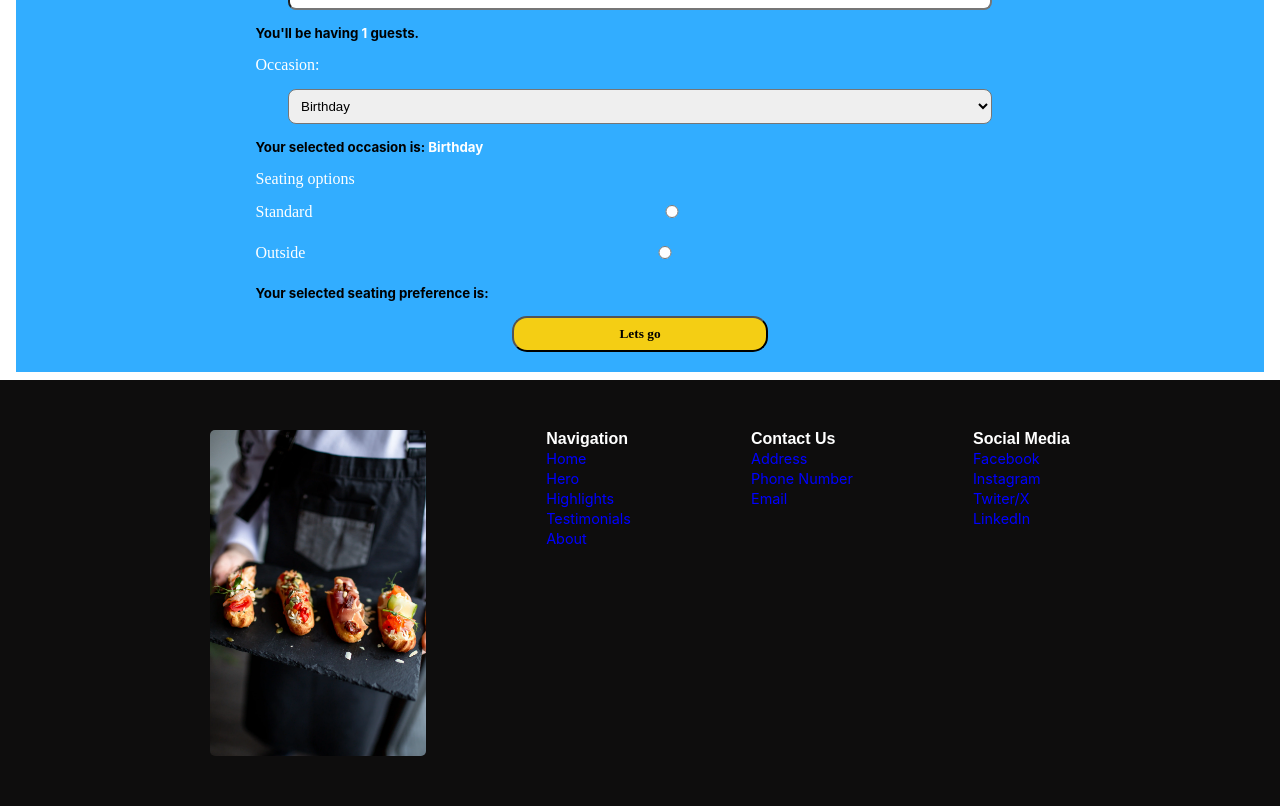
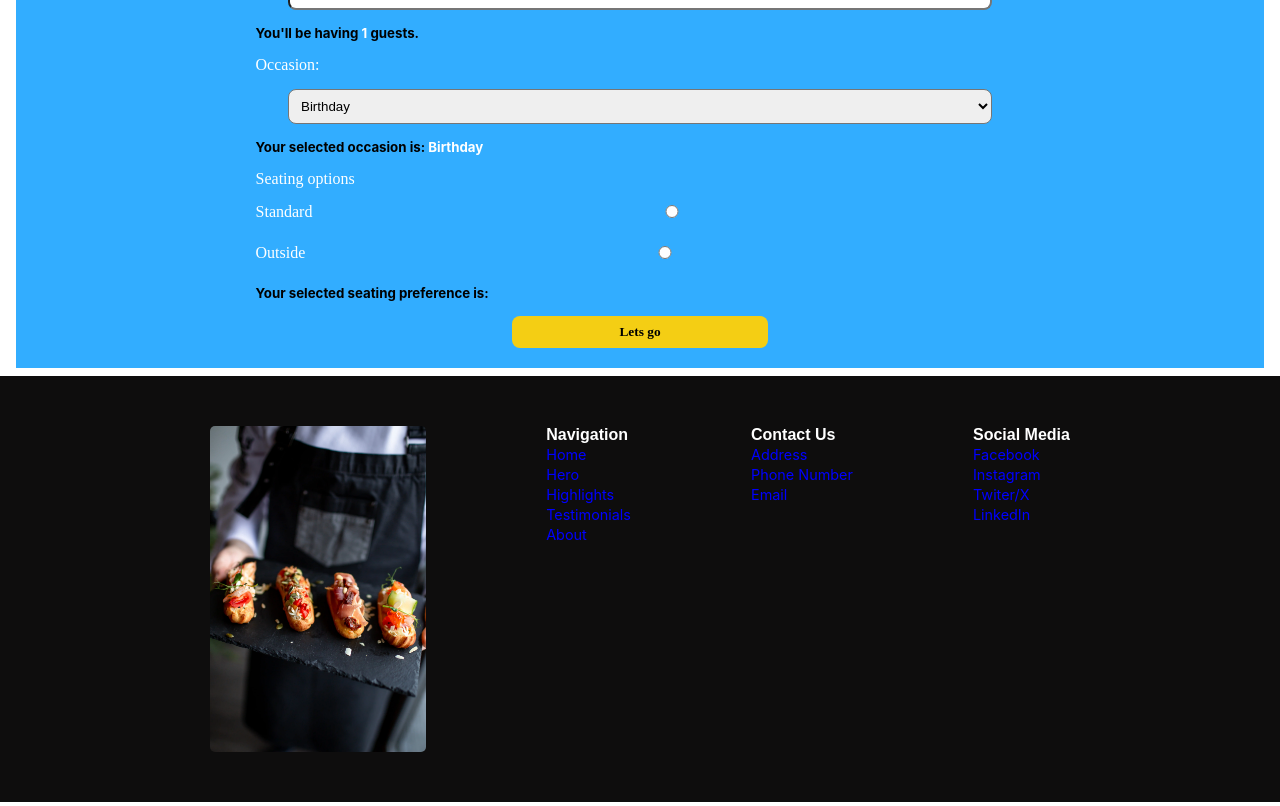
Before and after one commit to Freddsterius/little-lemon, a React (Create React App) app: page /booking in a window 1280 px wide. Shown: the part 793-1599 px from the top of the page. Built offline with nearby package versions, Linux system fonts and the light colour scheme.

Commit message:
upd.: form submition button: no border and less border-radius

```diff
--- a/src/components/booking/bookingForm/bookingForm.css
+++ b/src/components/booking/bookingForm/bookingForm.css
@@ -73,7 +73,8 @@ div.letsgo-btn-container {
   color: rgb(0, 0, 0);
   background-color: #f4ce14;
   padding: 8px;
-  border-radius: 15px;
+  border-radius: 8px;
+  border: none;
   width: 20vw;
   font-family: karla;
   font-weight: bold;
```
